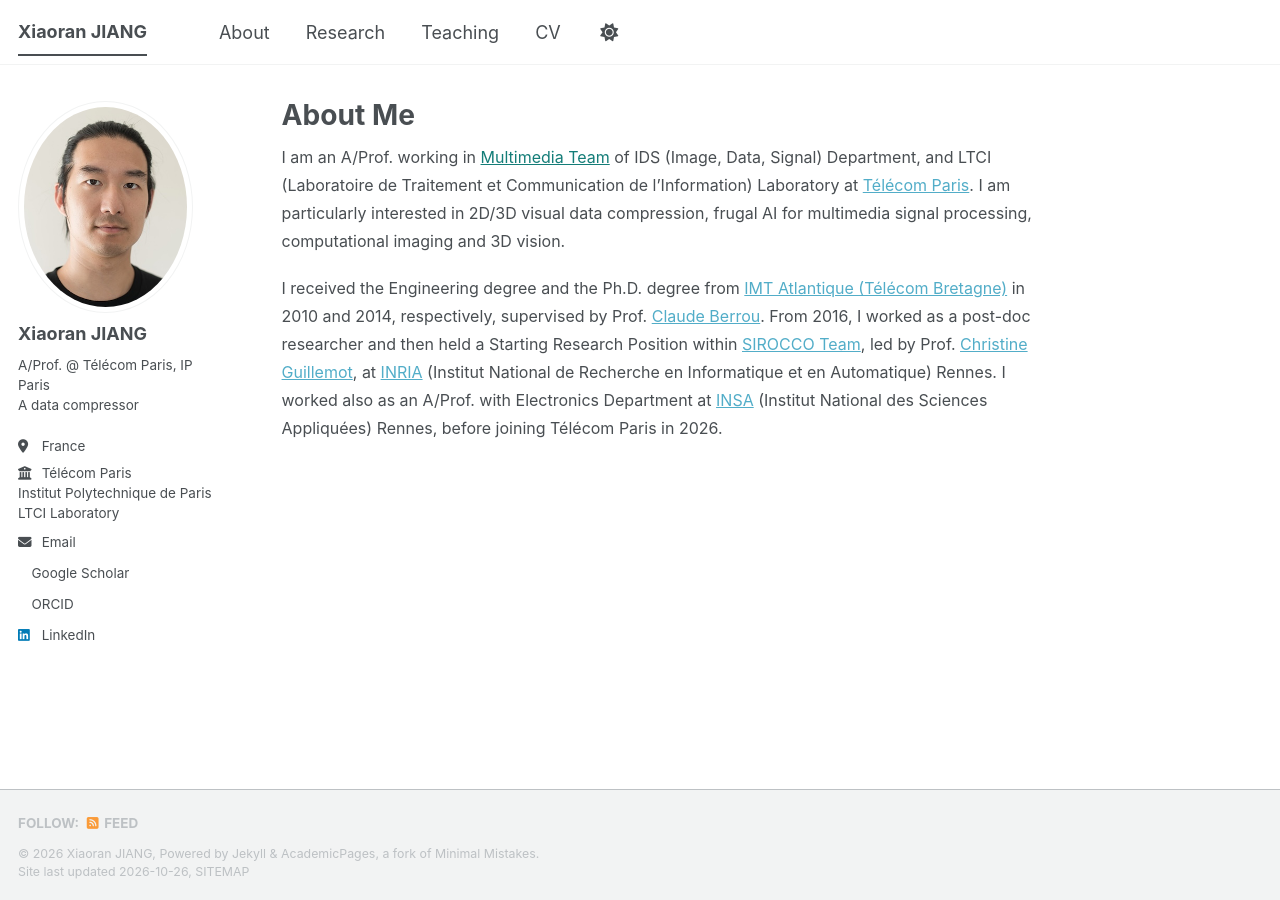
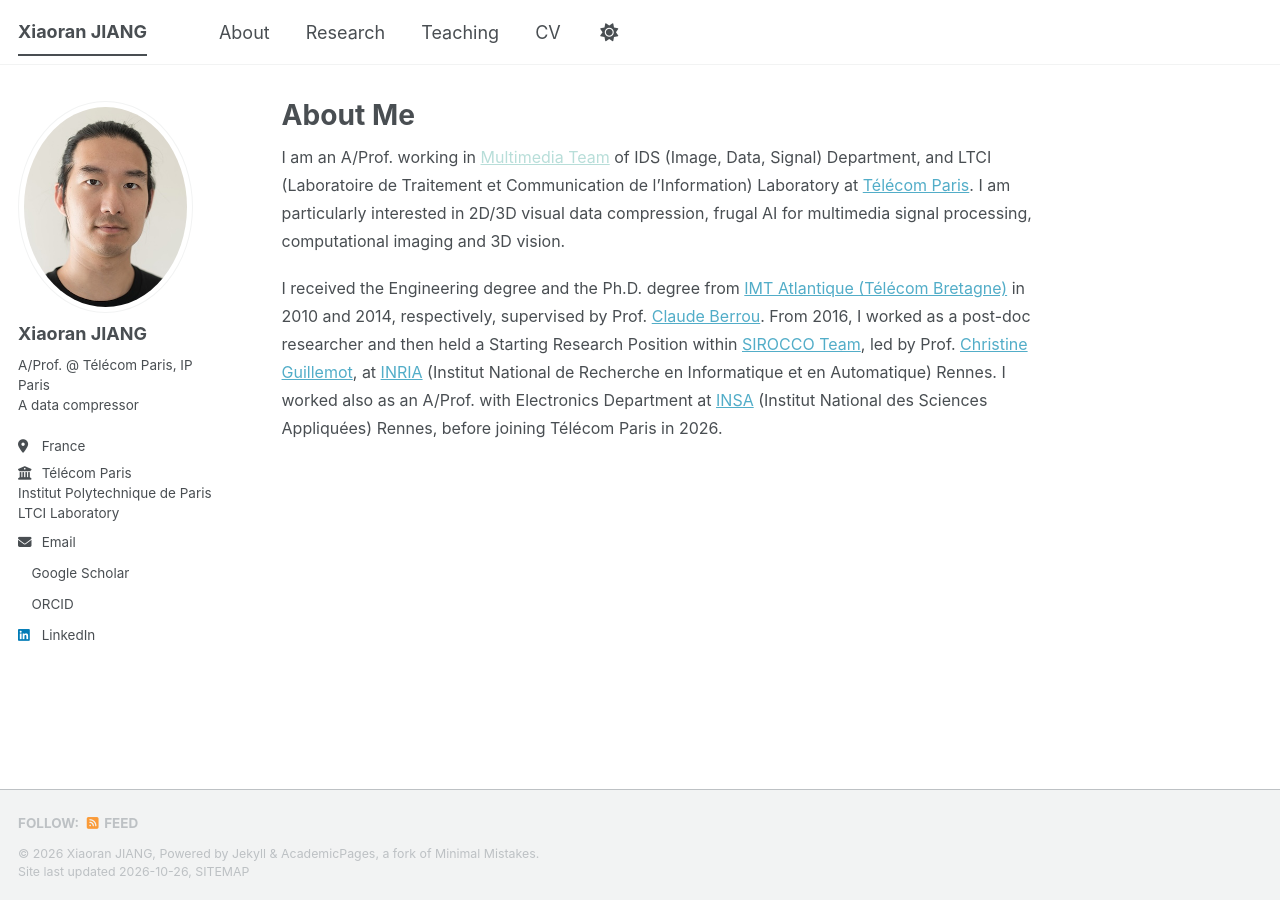
Before and after one commit to xiaoranjiang/xiaoranjiang.github.io, a Jekyll site: the page built from _pages/about.md, in a window 1280 px wide. Built offline with Jekyll 4.4.1, drawn with Linux system fonts in a browser that asks for light colours; a style sheet for code colours, icons or effects is not loaded.

Commit message:
Update main.scss

```diff
--- a/assets/css/main.scss
+++ b/assets/css/main.scss
@@ -84,11 +84,11 @@
 }
 
 .custom-link {
-  color: #147D78;
+  color: #B8DED9;
   text-decoration: none;
 }
 
 .custom-link:hover {
-  color: #0D5F5A;
+  color: #B8DED9;
   text-decoration: underline;
 }
```
